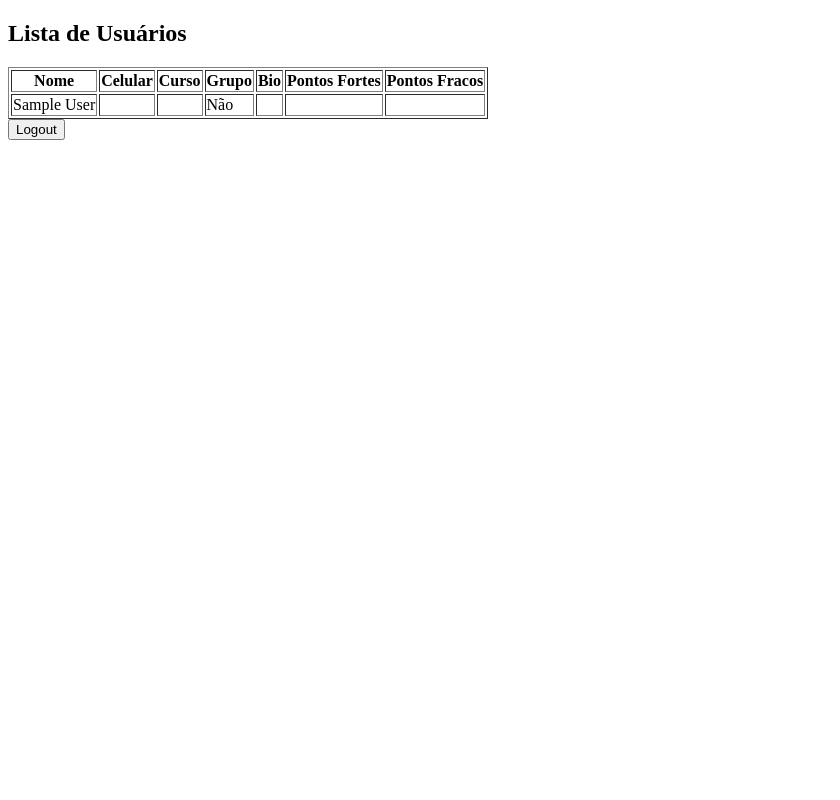
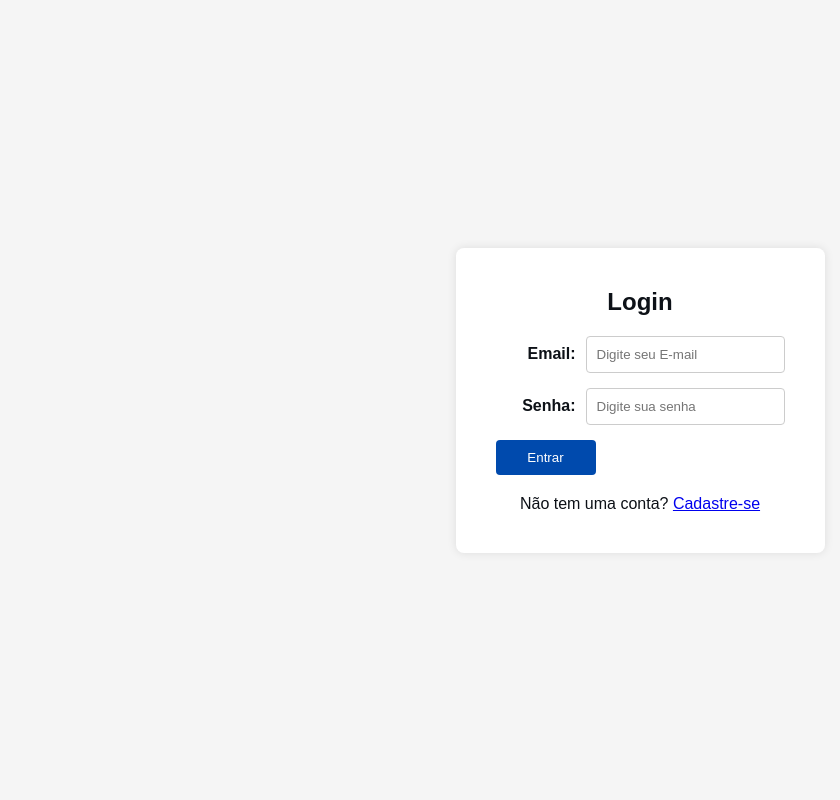
Before and after one commit to victorozoterio/quebra-gelo, a Laravel app: page / in a window 1280 px wide. Shown: the whole page, without its empty margins (0-840 px from the left). Run offline with Laravel 12, Linux system fonts and the light colour scheme; the visitor is signed in with stand-in values (Sample User, id 1).

Commit message:
feat: tela login (#1)

```diff
--- /dev/null
+++ b/public/css/login.css
@@ -0,0 +1,90 @@
+
+body {
+    background-color: #0d1117; /* fundo escuro para destacar a logo */
+    color: #0d1117;
+    font-family: sans-serif;
+    margin: 0;
+    padding: 0;
+    height: 100vh;
+    font-family: Arial, sans-serif;
+    display: flex;
+    justify-content: center;
+    align-items: center;
+    background-color: #f5f5f5;
+}
+
+.container {
+    display: flex;
+    flex-direction: column;
+    align-items: center;
+    gap: 20px;
+    padding: 40px;
+    background: #fff;
+    border-radius: 8px;
+    box-shadow: 0 0 10px rgba(0, 0, 0, 0.1);
+}
+
+img.logo {
+    width: 150px;
+    margin-bottom: 10px;
+}
+
+form {
+    display: flex;
+    flex-direction: column;
+    gap: 15px;
+    width: 100%;
+}
+.form-group { /*aling form to center*/
+    display: flex;
+    align-items: center;
+    gap: 10px;
+}
+
+label {
+    width: 80px;
+    font-weight: bold;
+    text-align: right;
+}
+
+input {
+    flex: 1;
+    padding: 10px;
+    border: 1px solid #ccc;
+    border-radius: 4px;
+}
+
+
+button {
+    padding: 10px;
+    background-color: #004aad;
+    color: #fff;
+    border: none;
+    border-radius: 4px;
+    justify-content: center;
+    cursor: pointer;
+    max-width: 100px;
+}
+
+button:hover { /*cursor above button*/
+    background-color: #08357a;
+}
+
+h2 { /*text login*/
+    margin: 0;
+    font-size: 24px;
+}
+
+p {
+    margin: 0; /* fail login*/
+}
+.logo {
+margin-bottom: 30px;
+background-color:rgb(44, 2, 2); /* fundo atrás da logo */
+padding: 10px 20px;
+border-radius: 50px 0 50px 0;
+}
+
+.logo img {
+max-width: 500px;
+ }
--- a/resources/views/home.blade.php
+++ b/resources/views/home.blade.php
@@ -7,42 +7,47 @@
     <meta http-equiv="X-UA-Compatible" content="ie=edge">
     <title>Quebra Gelo</title>
     <link rel="icon" href="{{ asset('favicon.ico') }}">
+    <link rel="stylesheet" href="{{ asset('css/login.css') }}">
 </head>
 
 <body>
-    <h2>Lista de Usuários</h2>
+    <div class="container"> <!-- Adiciona a classe container para aplicar o estilo -->
+        <h2 style="text-align: center;">Login</h2>
 
-    <table border="1">
-        <thead>
-            <tr>
-                <th>Nome</th>
-                <th>Celular</th>
-                <th>Curso</th>
-                <th>Grupo</th>
-                <th>Bio</th>
-                <th>Pontos Fortes</th>
-                <th>Pontos Fracos</th>
-            </tr>
-        </thead>
-        <tbody>
-            @foreach ($users as $user)
-                <tr>
-                    <td>{{ $user->nome }}</td>
-                    <td>{{ $user->celular }}</td>
-                    <td>{{ $user->curso }}</td>
-                    <td>{{ $user->tem_grupo ? 'Sim' : 'Não' }}</td>
-                    <td>{{ $user->bio }}</td>
-                    <td>{{ $user->pontos_fortes }}</td>
-                    <td>{{ $user->pontos_fracos }}</td>
-                </tr>
-            @endforeach
-        </tbody>
-    </table>
+        <form action="{{ route('login.authenticate') }}" method="POST">
+            @csrf
+            @method('POST')
 
-    <form action="{{ route('logout') }}" method="POST">
-        @csrf
-        <button type="submit">Logout</button>
-    </form>
+            <div class="form-group">
+                <label for="email">Email:</label>
+                <input type="email" name="email" id="email" placeholder="Digite seu E-mail"
+                    value="{{ old('email') }}">
+            </div>
+
+            <div class="form-group">
+                <label for="password">Senha:</label>
+                <input type="password" name="password" id="password" placeholder="Digite sua senha">
+            </div>
+
+            <button type="submit">Entrar</button>
+
+            @if (session('status'))
+                <p style="color: red;">
+                    {{ session('status') }}
+                </p>
+            @endif
+
+            @if ($errors->any())
+                @foreach ($errors->all() as $error)
+                    <p style="color: red;">
+                        {{ $error }}
+                    </p>
+                @endforeach
+            @endif
+        </form>
+
+        <p>Não tem uma conta? <a href="{{ route('register') }}">Cadastre-se</a></p>
+    </div>
 </body>
 
 </html>
```
Also changed, not shown: resources/views/auth/login.blade.php (+8 -1 lines), public/img/logo.png (added).
